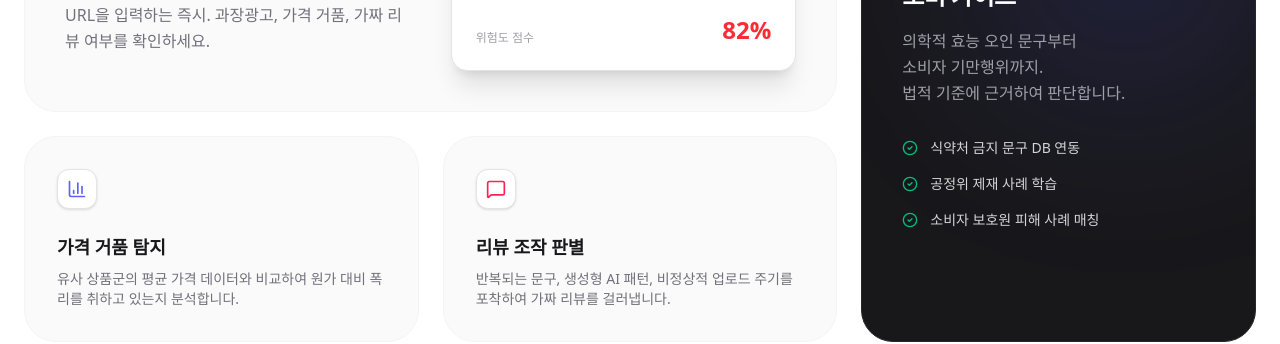
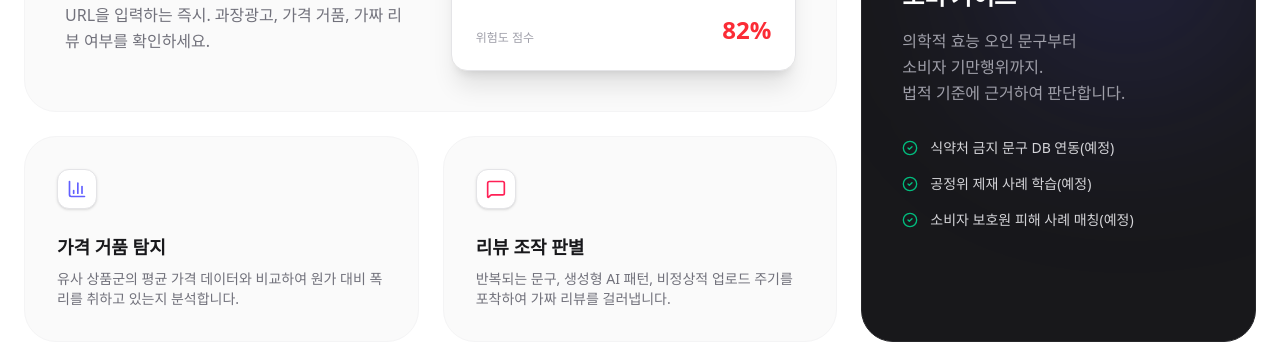
Before and after one commit to jiminseong/dangsamo-web, a Next.js app: page / in a window 1280 px wide. Shown: the part 1500-1844 px from the top of the page. Built offline with nearby package versions, Linux system fonts and the light colour scheme; no server answers.

Commit message:
feat: 홈 콘텐츠 기능 목록에 (예정) 문구를 추가하여 상태를 업데이트했습니다.

```diff
--- a/src/app/HomeContent.tsx
+++ b/src/app/HomeContent.tsx
@@ -240,9 +240,9 @@ export function HomeContent({ user, initialData }: HomeContentProps) {
                 </p>
                 <ul className="space-y-4">
                   {[
-                    "식약처 금지 문구 DB 연동",
-                    "공정위 제재 사례 학습",
-                    "소비자 보호원 피해 사례 매칭",
+                    "식약처 금지 문구 DB 연동(예정)",
+                    "공정위 제재 사례 학습(예정)",
+                    "소비자 보호원 피해 사례 매칭(예정)",
                   ].map((item, i) => (
                     <li key={i} className="flex items-center gap-3 text-sm text-zinc-300">
                       <CheckCircle2 className="w-4 h-4 text-emerald-500 shrink-0" />
```
